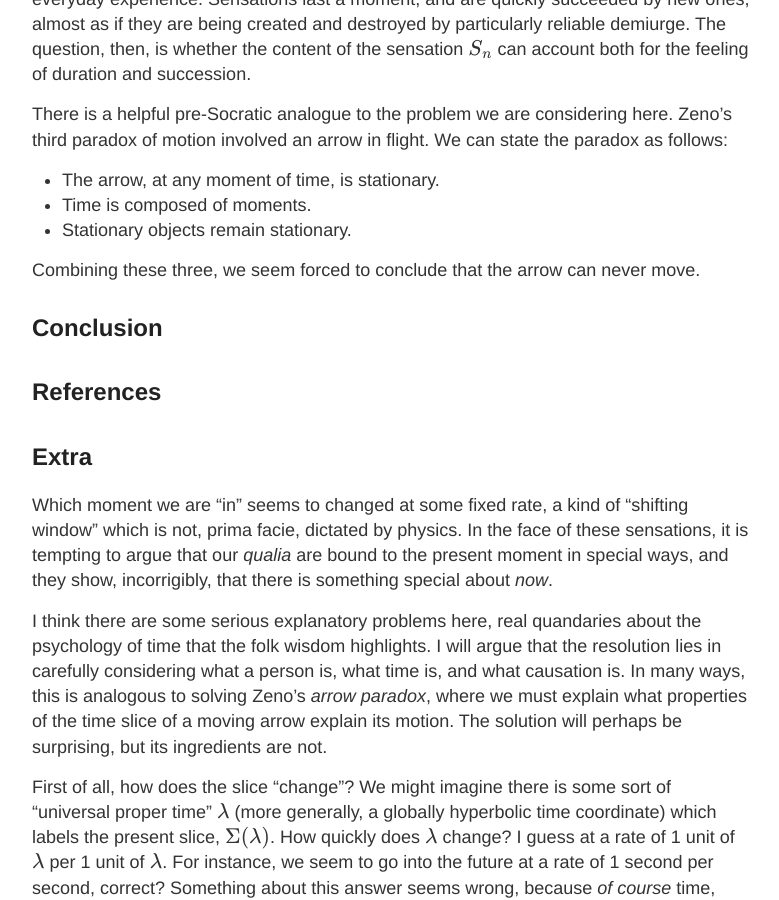
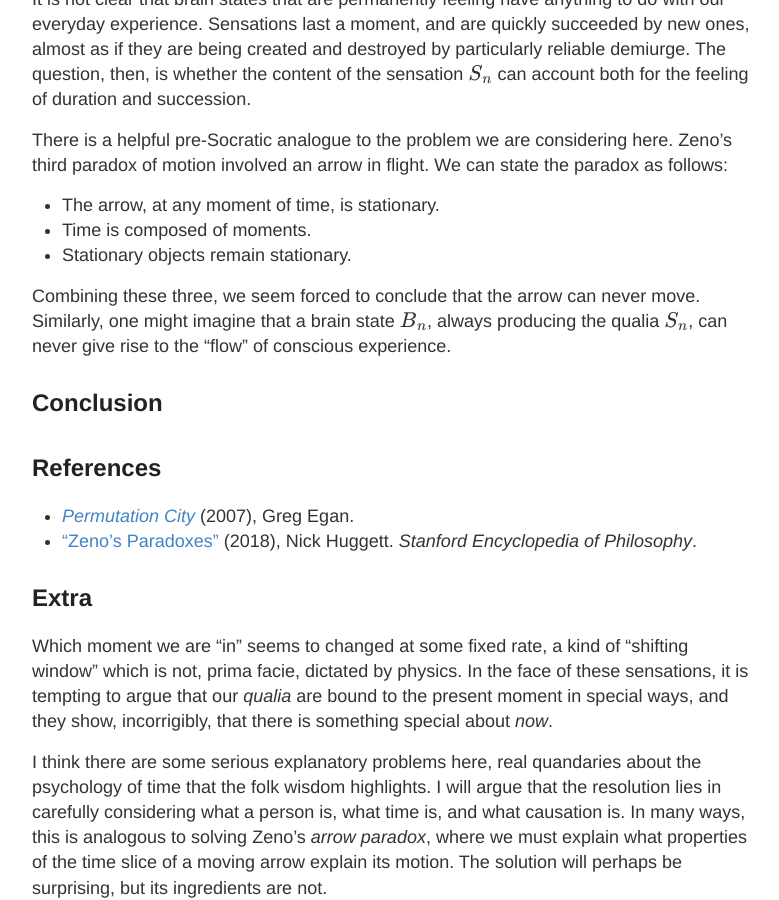
Before and after one commit to hapax/hapax.github.io, a Jekyll site: the page built from assets/psychology-time.md, in a window 1280 px wide and 900 px high, scrolled down 4694 px. Shown: the whole window, without its empty margins (248-1027 px from the left). Built offline with Jekyll 4.4.1, drawn with Linux system fonts in a browser that asks for light colours; our own code applies the rules of GitHub Pages for plain Markdown files; formulas are drawn with MathJax 3; a script that is not in the unit is left out; some of the changed text lies outside the part shown.

Commit message:
Update psychology-time.md

```diff
--- a/assets/psychology-time.md
+++ b/assets/psychology-time.md
@@ -224,6 +224,9 @@
 *unable to distinguish* this state of affairs from the more
 conventional, four-dimensional picture where all the slices $\Sigma_n$
 exist at the same time.
+(These faulty demiurges are partially inspired by Greg Egan's
+["dust theory"](https://www.gregegan.net/PERMUTATION/FAQ/FAQ.html),
+featuring in his novel *Permutation City*.)
 
 ## Personhood and causation
 
@@ -293,10 +296,18 @@
 
 Combining these three, we seem forced to conclude that the arrow can
 never move.
+Similarly, one might imagine that a brain state $B_n$, always
+producing the qualia $S_n$, can never give rise to the "flow" of
+conscious experience.
 
 ## Conclusion
 
 ## References
+
+- [*Permutation City*](https://www.gregegan.net/PERMUTATION/Permutation.html)
+  (2007), Greg Egan.
+- ["Zeno’s Paradoxes"](https://plato.stanford.edu/entries/paradox-zeno/#Arr)
+  (2018), Nick Huggett. *Stanford Encyclopedia of Philosophy*.
 
 ## Extra
 
```
